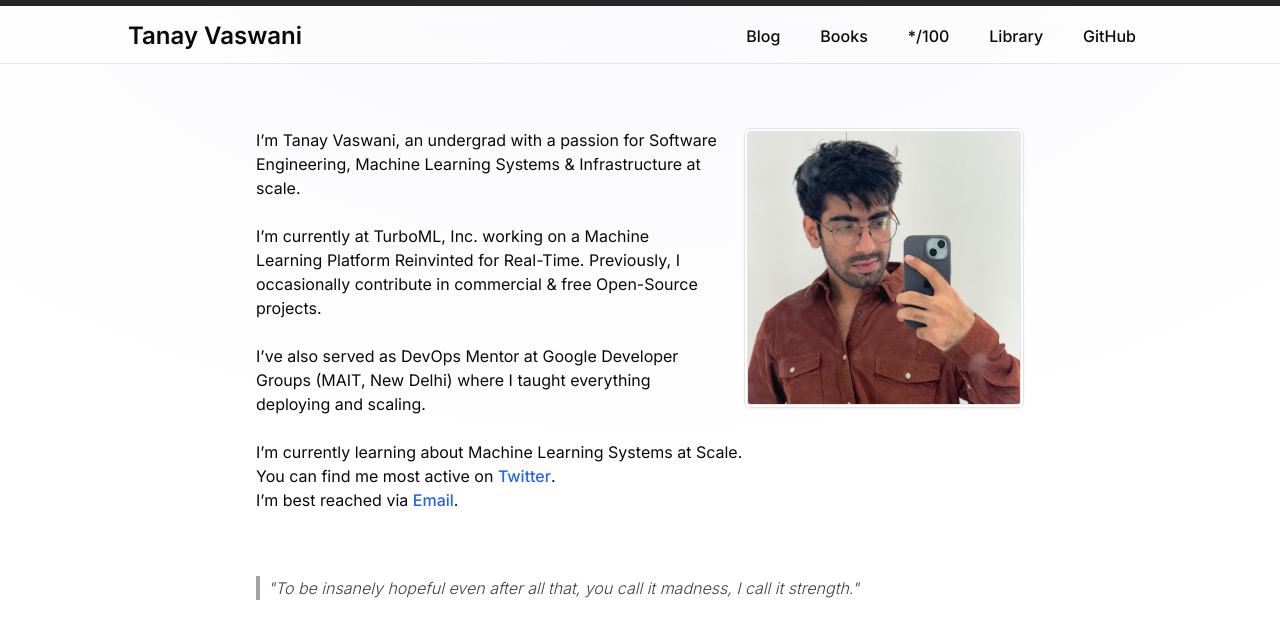
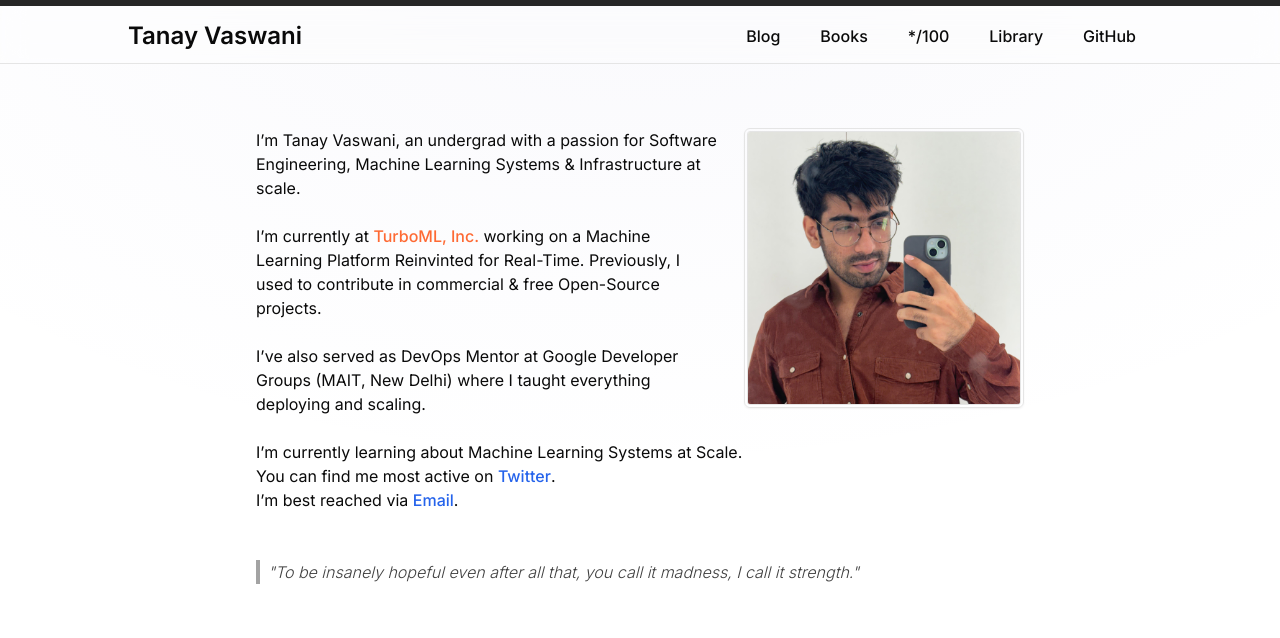
Before and after one commit to tanayvaswani/tanayvaswani.com, a Next.js app: page / in a window 1280 px wide. Shown: the top 638 px of the page. Built offline with nearby package versions, Linux system fonts and the light colour scheme.

Commit message:
fix: gap

```diff
--- a/src/app/page.tsx
+++ b/src/app/page.tsx
@@ -3,7 +3,7 @@ import QuoteComponent from "@/components/sections/quote-section";
 
 const HomePage = () => {
   return (
-    <main className="flex flex-col items-start gap-8 md:gap-16">
+    <main className="flex flex-col items-start gap-8 md:gap-12">
       <HeroSection />
       <QuoteComponent
         quote={
--- a/src/components/sections/hero-section.tsx
+++ b/src/components/sections/hero-section.tsx
@@ -11,11 +11,15 @@ const HeroSection = () => {
           <br />
           <br />
           I’m currently at{" "}
-          <Link href={"https://turboml.com"} target="_blank">
+          <Link
+            href={"https://turboml.com"}
+            target="_blank"
+            className="text-[#FE6A34] font-medium"
+          >
             TurboML, Inc.
           </Link>{" "}
           working on a Machine Learning Platform Reinvinted for Real-Time.
-          Previously, I occasionally contribute in commercial & free Open-Source
+          Previously, I used to contribute in commercial & free Open-Source
           projects.
           <br />
           <br />
@@ -28,7 +32,7 @@ const HeroSection = () => {
           alt="tanay.jpeg"
           width={280}
           height={280}
-          className="rounded-md border-double border-4 shadow-sm "
+          className="rounded-md border-double border-4 shadow-sm"
         />
       </div>
 
```
